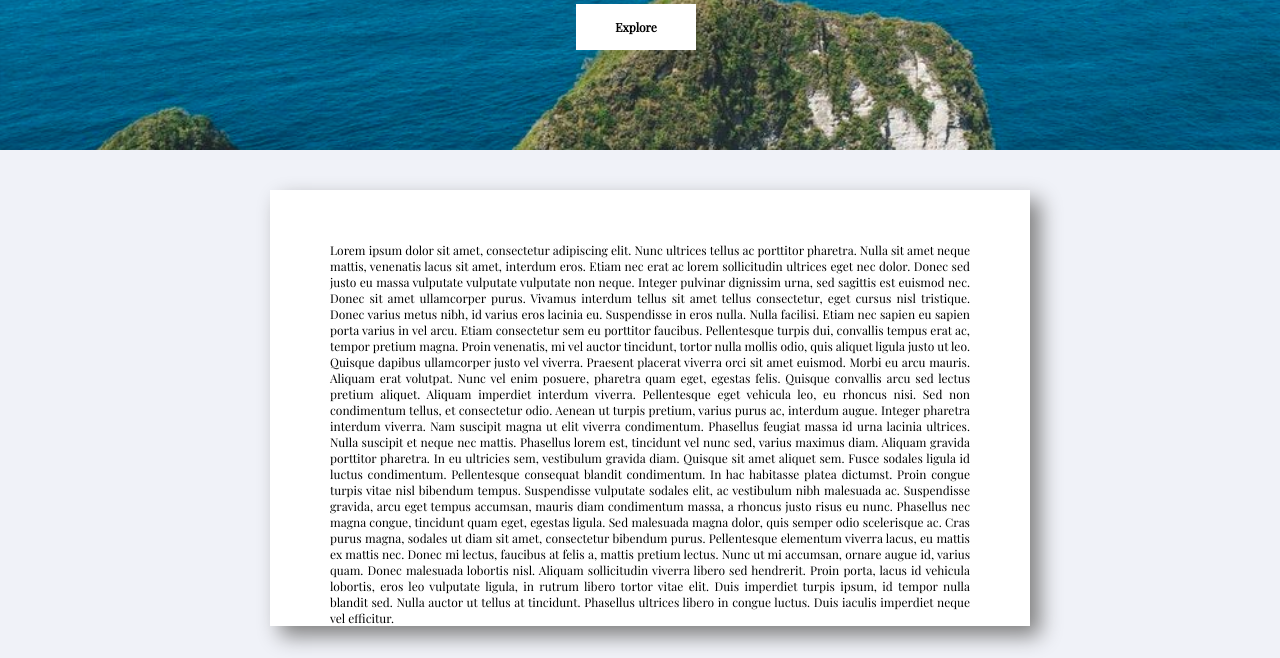
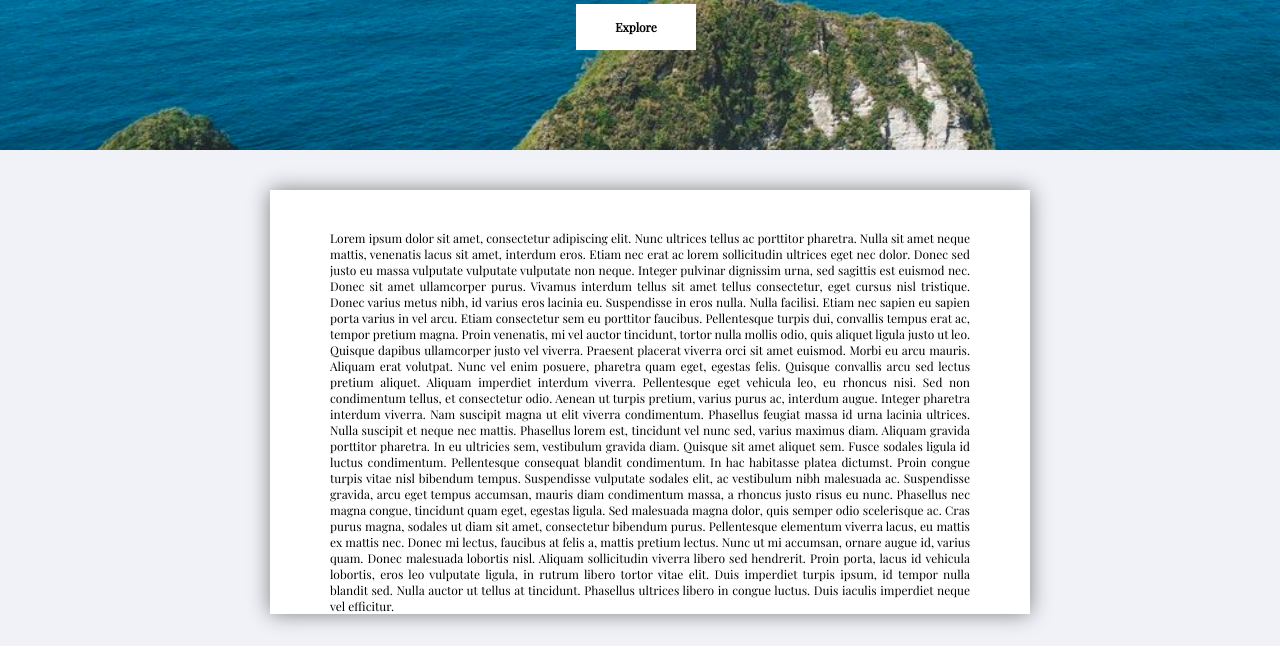
Before and after one commit to gayanegrigoryan/Homework3, a plain HTML site: page index.html in a window 1280 px wide. Shown: the part 238-896 px from the top of the page. Drawn offline with nearby package versions, Linux system fonts and the light colour scheme.

Commit message:
version2

```diff
--- a/index.html
+++ b/index.html
@@ -22,8 +22,7 @@
     </div>
 
     <div id="aside">
-        <div id="aside1">
-            <p>Lorem ipsum dolor sit amet, consectetur adipiscing elit. Nunc ultrices tellus ac porttitor pharetra. Nulla sit amet neque mattis, venenatis lacus sit amet, interdum eros. Etiam nec erat ac lorem sollicitudin ultrices eget nec dolor. Donec sed justo eu massa vulputate vulputate vulputate non neque. Integer pulvinar dignissim urna, sed sagittis est euismod nec. Donec sit amet ullamcorper purus. Vivamus interdum tellus sit amet tellus consectetur, eget cursus nisl tristique.
+                <p>Lorem ipsum dolor sit amet, consectetur adipiscing elit. Nunc ultrices tellus ac porttitor pharetra. Nulla sit amet neque mattis, venenatis lacus sit amet, interdum eros. Etiam nec erat ac lorem sollicitudin ultrices eget nec dolor. Donec sed justo eu massa vulputate vulputate vulputate non neque. Integer pulvinar dignissim urna, sed sagittis est euismod nec. Donec sit amet ullamcorper purus. Vivamus interdum tellus sit amet tellus consectetur, eget cursus nisl tristique.
 
                 Donec varius metus nibh, id varius eros lacinia eu. Suspendisse in eros nulla. Nulla facilisi. Etiam nec sapien eu sapien porta varius in vel arcu. Etiam consectetur sem eu porttitor faucibus. Pellentesque turpis dui, convallis tempus erat ac, tempor pretium magna. Proin venenatis, mi vel auctor tincidunt, tortor nulla mollis odio, quis aliquet ligula justo ut leo. Quisque dapibus ullamcorper justo vel viverra. Praesent placerat viverra orci sit amet euismod. Morbi eu arcu mauris. Aliquam erat volutpat. Nunc vel enim posuere, pharetra quam eget, egestas felis. Quisque convallis arcu sed lectus pretium aliquet.
 
@@ -35,7 +34,6 @@
 
                 </p>
 
-        </div>
     </div>
 
 </body>
--- a/main.css
+++ b/main.css
@@ -1,9 +1,7 @@
 body {
-    background-image: url("images/image.jpg");
-    background-size: cover;
+
     padding: 0;
     margin: 0;
-    background-attachment: fixed;
     font-family: 'Playfair Display', serif;
 }
 
@@ -40,6 +38,11 @@ h1 {
     font-size: 40px;
 }
 
+body {
+    background-image: url("images/image.jpg");
+    background-size: cover;
+}
+
 #body a{
     display: block;
     background-color: white;
@@ -61,7 +64,7 @@ h1 {
     padding: 20px;
 }
 
-#aside1 {
+p {
     background-color: white;
     text-align: justify;
     font-size: 12px;
@@ -69,5 +72,5 @@ h1 {
     padding: 40px 60px 0 60px;
     margin-top: 20px;
     margin-left: 250px;
-    box-shadow: 10px 10px 20px gray;
+    box-shadow: 0 0 20px gray;
 }
```
